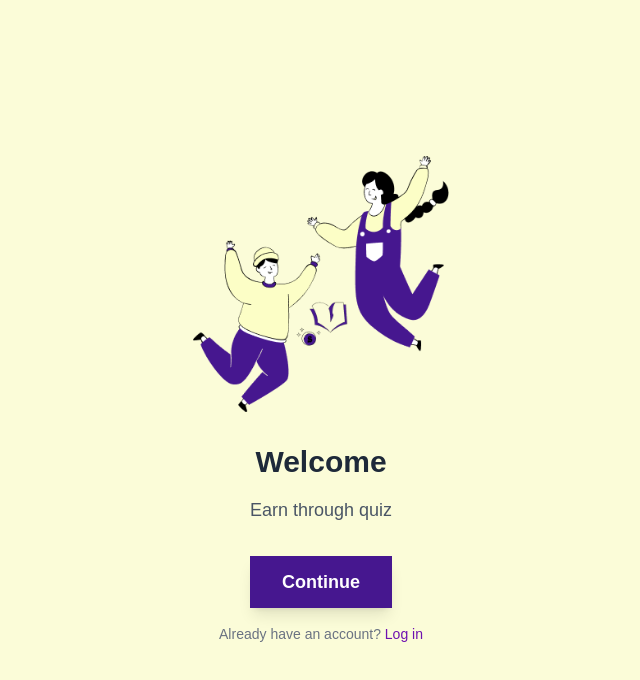
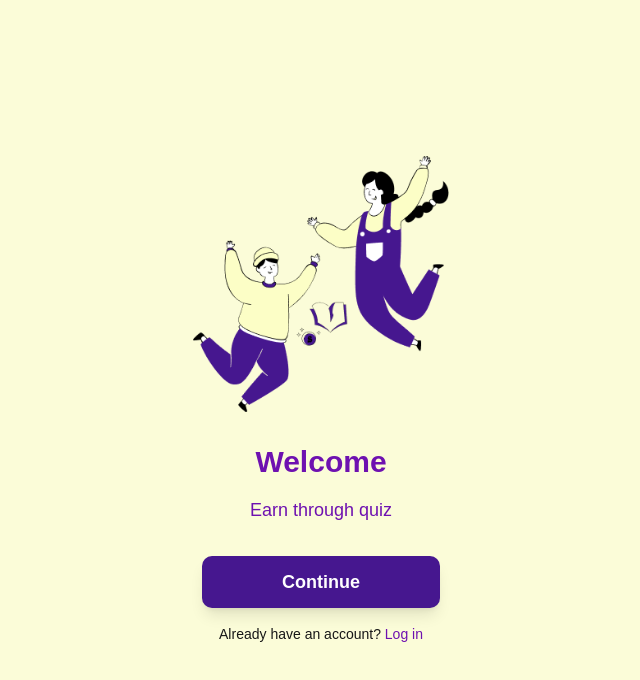
Before and after one commit to codeAKstan/quiz-it, a Next.js app in the folder frontend/: page / in a window 1280 px wide. Shown: the top 680 px of the page, without its empty margins (319-959 px from the left). Built offline with nearby package versions, Linux system fonts and the light colour scheme.

Commit message:
Modified the colors

```diff
--- a/frontend/app/components/OnboardingScreen.js
+++ b/frontend/app/components/OnboardingScreen.js
@@ -12,22 +12,22 @@ const OnboardingScreen = ({ title, subtitle, buttonText, linkText, nextPath, ima
       <img src={image.src} alt={title} className="w-64 h-64 mb-8" />
 
       {/* Title */}
-      <h1 className="text-3xl font-bold text-gray-800 mb-4 text-center">{title}</h1>
+      <h1 className="text-3xl font-bold text-purple-800 mb-4 text-center">{title}</h1>
 
       {/* Subtitle */}
-      <p className="text-lg text-gray-600 mb-8 text-center max-w-md">{subtitle}</p>
+      <p className="text-lg text-purple-800 mb-8 text-center max-w-md">{subtitle}</p>
 
       {/* Continue Button */}
       <Link
         href={nextPath}
-        className="text-white px-8 py-3 rounded-10 text-lg font-semibold shadow-lg transition duration-300 mb-4"
-        style={{ backgroundColor: '#46178F' }} r
+        className="text-white px-20 py-3 rounded-[10px] text-lg font-semibold shadow-lg transition duration-300 mb-4"
+        style={{ backgroundColor: '#46178F' }}
       >
         {buttonText}
       </Link>
 
       {/* Login Link */}
-      <p className="text-sm text-gray-500">
+      <p className="text-sm text-black-500">
         {linkText}{' '}
         <span className="text-purple-800 cursor-pointer hover:underline">Log in</span>
       </p>
```
